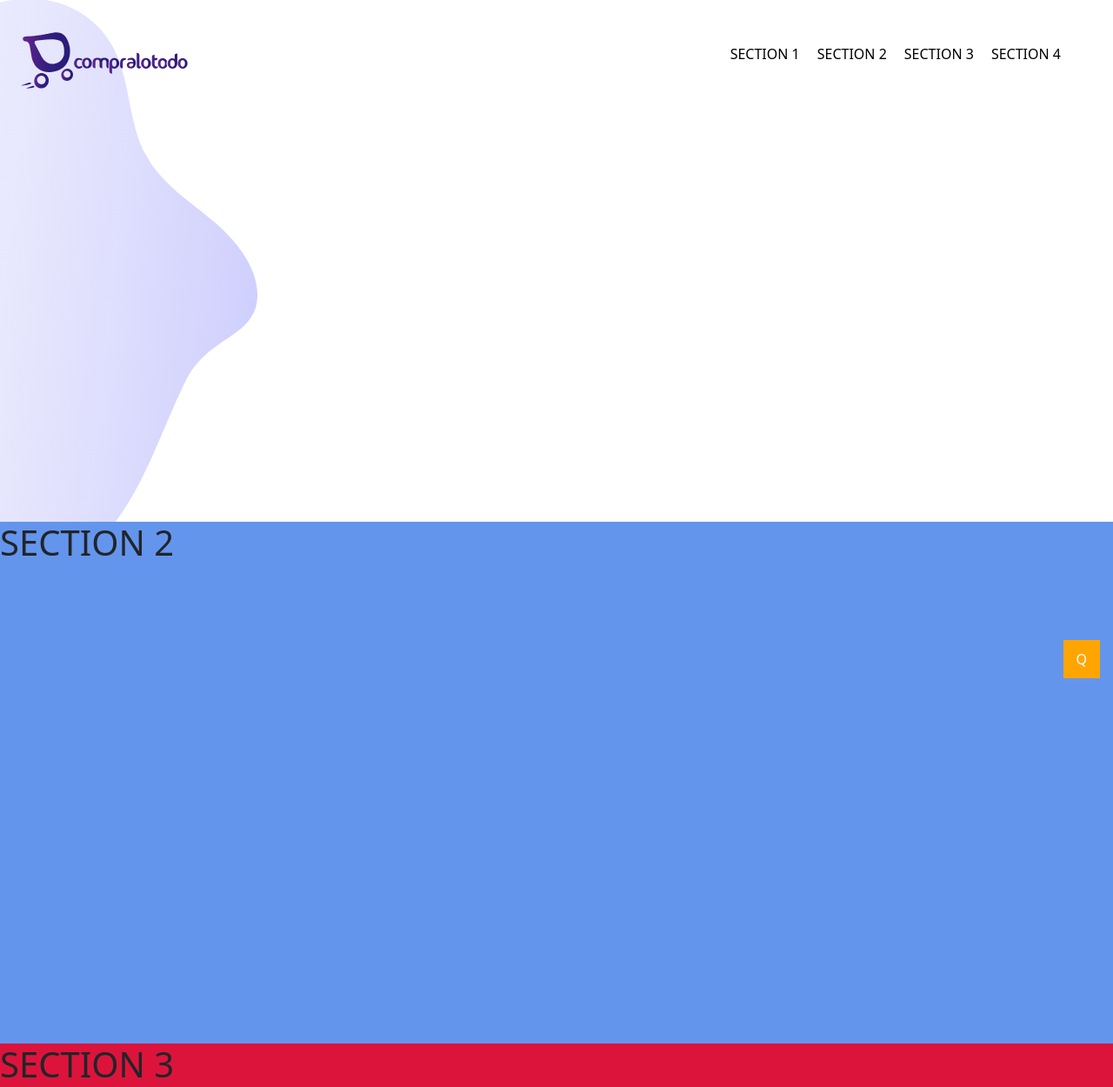
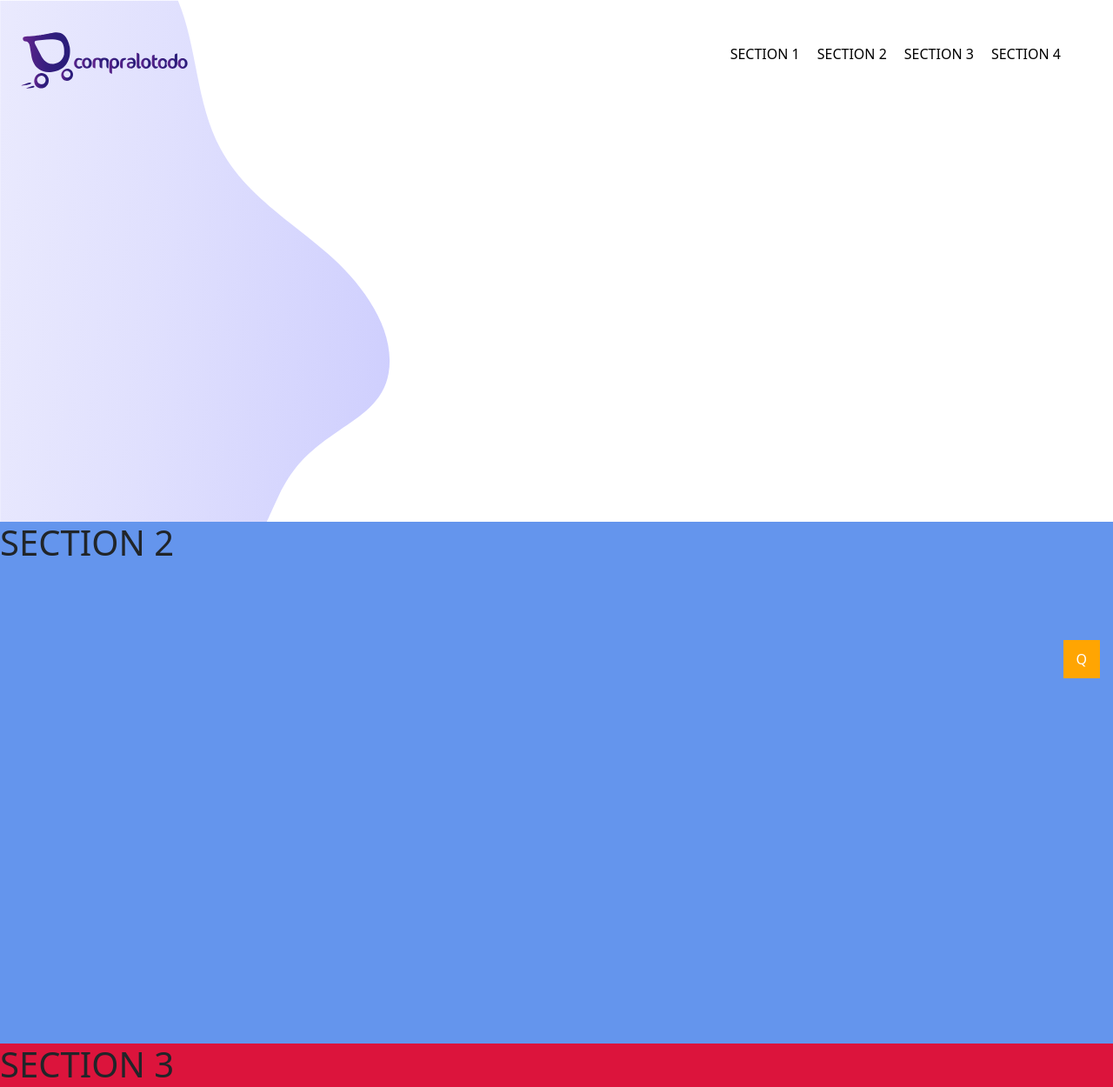
Before and after one commit to johancastillo/ct-landingpage, a PHP site: page / in a window 1280 px wide. Shown: the top 1250 px of the page at 87% size. Run offline with PHP 8.4, Linux system fonts and the light colour scheme.

Commit message:
Banner principal

```diff
--- a/assets/css/main.css
+++ b/assets/css/main.css
@@ -28,7 +28,8 @@ header .navbar {
 .box {
   width: 100%;
   max-height: 100%;
-  display: flex; }
+  display: flex;
+  justify-content: space-between; }
 
 .box#section1 {
   background: #fff; }
@@ -51,3 +52,6 @@ header .navbar {
   bottom: 20px;
   right: 15px;
   z-index: 100; }
+
+#fondo1 {
+  height: 100%; }
--- a/assets/scss/_sections.scss
+++ b/assets/scss/_sections.scss
@@ -4,7 +4,7 @@
 
     // Flexbox
     display: flex;
-    // justify-content: center;
+    justify-content: space-between;
     // align-items: center;
 }
 
--- a/assets/scss/main.scss
+++ b/assets/scss/main.scss
@@ -2,3 +2,8 @@
 @import "./navbar";
 @import "./sections";
 @import "./ir-arriba";
+
+
+#fondo1{
+    height: 100%;
+}
--- a/index.php
+++ b/index.php
@@ -20,7 +20,7 @@
         <section>
             <!-- Section 1 -->
             <div class="box" id="section1">
-                <img src="./assets/img/fondo1.svg" alt="">
+                <img src="./assets/img/fondo1.svg" id="fondo1" alt="">
             </div>
 
             <!-- Section 2 -->
```
Also changed, not shown: assets/img/fondo.svg (added), assets/img/fondo1.svg.
